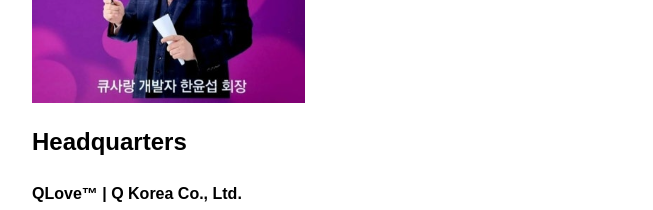
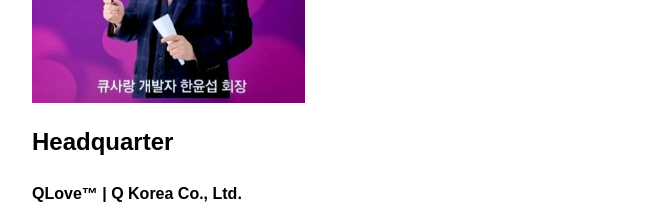
Before and after one commit to Daniel980328/qsarang-site, a React (Create React App) app: page /about in a window 1280 px wide. Shown: the part 840-1050 px from the top of the page, without its empty margins (108-761 px from the left). Built offline with nearby package versions, Linux system fonts and the light colour scheme.

Commit message:
충초 설명 수정

```diff
--- a/src/data/productsData.js
+++ b/src/data/productsData.js
@@ -8,7 +8,7 @@ const products = [
     id: 'emperor-cordyceps',
     name: 'Emperor Cordyceps',
     shortDesc: 'Premium cultivated cordyceps mushrooms for culinary use.',
-    description: `Emperor Cordyceps combines cultured Cordyceps mycelium with natural minerals to support immune function, antioxidant activity, and fatigue reduction. Take one to two packs daily for convenient health maintenance.`,
+    description: `Carefully cultivated cordyceps with a deep, earthy flavor to enrich your favorite dishes and beverages.`,
     img: emperor3,
     images: [emperor3, emperor2, emperor4, emperor5],
   }
--- a/src/pages/About.js
+++ b/src/pages/About.js
@@ -26,7 +26,7 @@ export default function About() {
             className="w-48 h-48 object-cover rounded-full shadow-md"
           />
           <div>
-            <h2 className="text-3xl font-semibold mb-2">Headquarters</h2>
+            <h2 className="text-3xl font-semibold mb-2">Headquarter</h2>
             <p className="text-gray-700 leading-relaxed">
               <strong>QLove™ | Q Korea Co., Ltd.</strong><br />
               1345 Soha-dong, Gwangmyeong-si, Gyeonggi-do<br />
```
